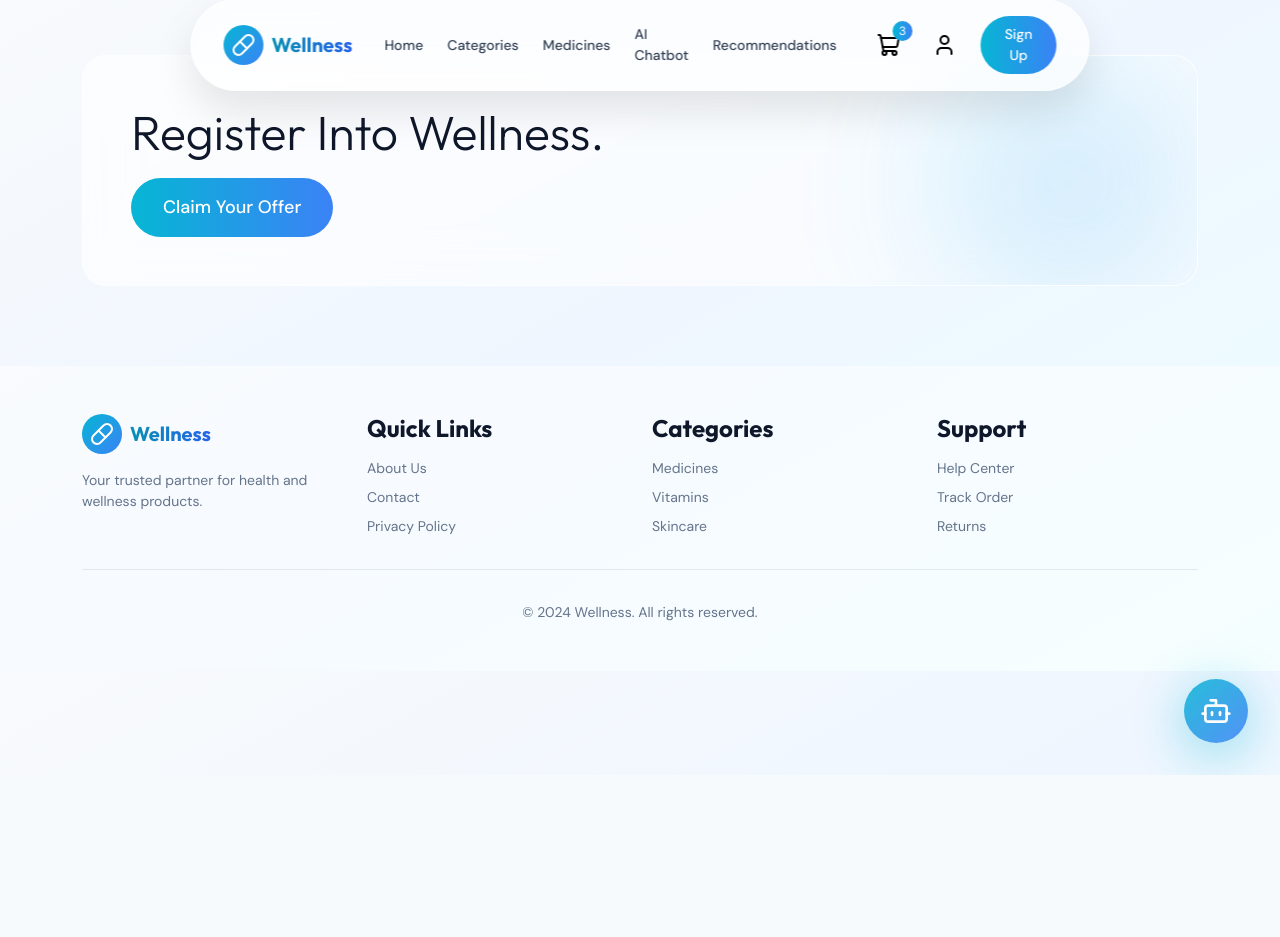
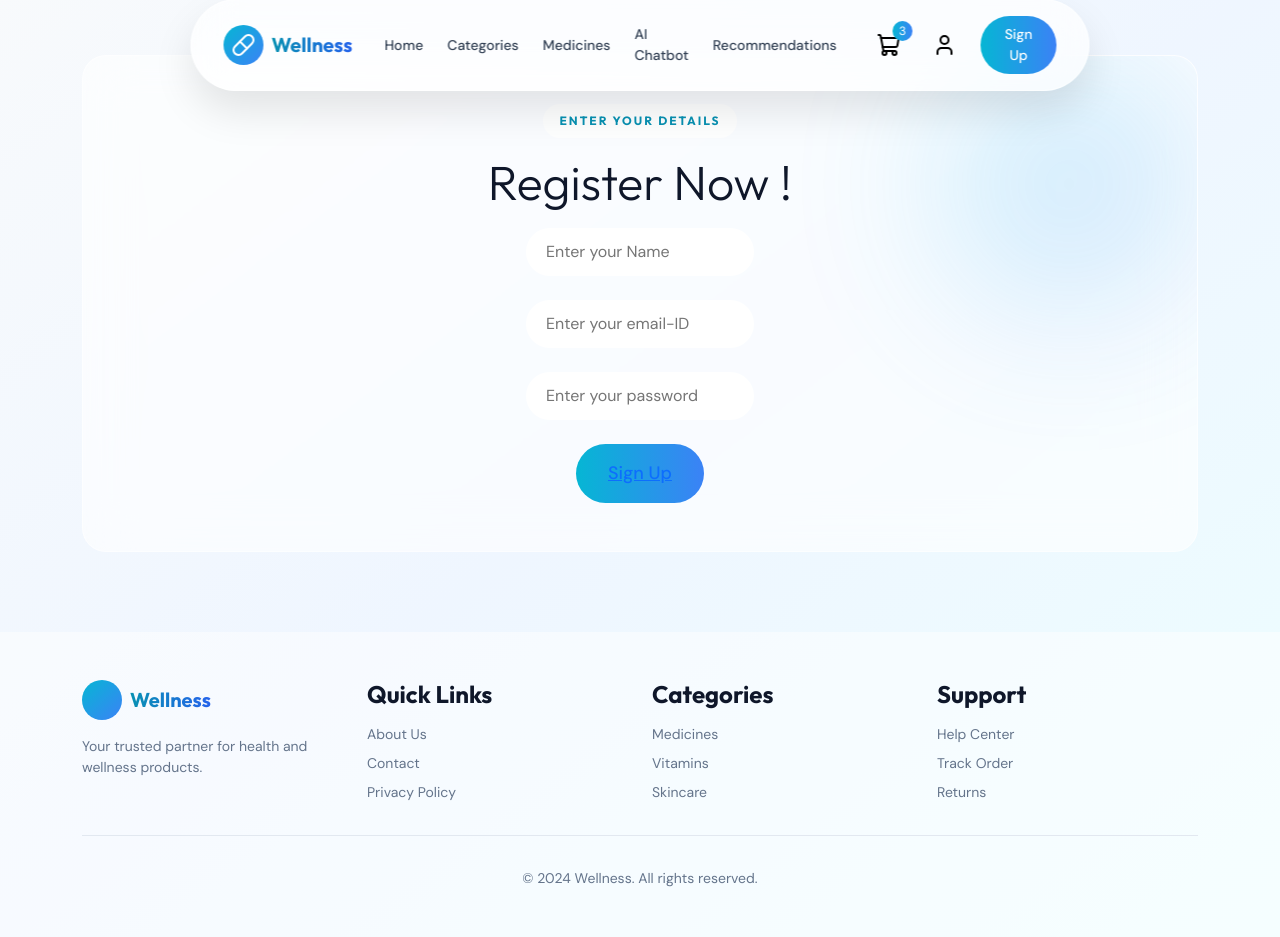
Before and after one commit to Aaryakalariya/Wellnes, a Flask app: page /register in a window 1280 px wide. Shown: the part 25-962 px from the top of the page. Before the commit the page ends 800 px from the top, so only its background shows below. Run offline with Flask 3, Linux system fonts and the light colour scheme.

Commit message:
register page

```diff
--- a/templates/register.html
+++ b/templates/register.html
@@ -2,8 +2,7 @@
 <html lang="en">
 <head>
     <meta charset="UTF-8">
-    <title>Registration Page </title>
-
+    <title>Log in page</title>
     <!-- Google Fonts -->
     <link href="https://fonts.googleapis.com/css2?family=DM+Sans:opsz,wght@9..40,100..1000&family=Outfit:wght@100..900&display=swap" rel="stylesheet">
 
@@ -19,6 +18,8 @@
     <script src="{{ url_for('static', filename='js/script.js') }}"></script>
 </head>
 <body>
+
+   <!-- Floating Glass Navbar -->
     <nav id="mainNavbar" class="navbar-floating" data-testid="main-navbar">
         <div class="navbar-glass">
             <div class="navbar-content">
@@ -69,24 +70,35 @@
         </div>
     </div>
 
-
 <section id="recommendations" class="offers-section">
-
-    <div class="container">
+        <div class="container" align="center">
             <div class="offer-card-glass">
                 <div class="offer-blob"></div>
                 <div class="offer-content">
                     <div class="offer-text">
+                        <span class="offer-badge">Enter your details</span>
 
-                        <h2 class="offer-title">Register Into Wellness.</h2>
+                        <h2 class="offer-title">Register Now !</h2>
+                         <input type="text" placeholder="Enter your Name"
+                               style="border-radius:50px; padding:12px 20px; border:none;">
+                        <br><br>
+                        <input type="email" placeholder="Enter your email-ID"
+                               style="border-radius:50px; padding:12px 20px; border:none;">
+                        <br><br>
+                        <input type="password" placeholder="Enter your password"
+                               style="border-radius:50px; padding:12px 20px; border:none;">
+                        <br><br>
 
-                        <button class="btn-offer" data-testid="claim-offer-button">Claim Your Offer</button>
+
+                        <button class="btn-offer" data-testid="claim-offer-button"> <a href="#"> Sign Up </a> </button>
                     </div>
                 </div>
             </div>
         </div>
-
     </section>
+<script>
+lucide.createIcons();
+</script>
 
 <!-- Footer -->
     <footer class="footer">
@@ -131,26 +143,5 @@
             </div>
         </div>
     </footer>
-
-    <!-- Floating AI Chatbot Button -->
-    <button class="chatbot-float" data-testid="floating-chatbot-button">
-        <i data-lucide="bot" class="chatbot-icon"></i>
-    </button>
-
-    <!-- jQuery -->
-    <script src="https://code.jquery.com/jquery-3.7.1.min.js"></script>
-
-    <!-- Bootstrap JS -->
-    <script src="https://cdn.jsdelivr.net/npm/bootstrap@5.3.2/dist/js/bootstrap.bundle.min.js"></script>
-
-    <!-- Custom JS -->
-    <script src="script.js"></script>
-
-    <!-- Initialize Lucide Icons -->
-    <script>
-        lucide.createIcons();
-    </script>
-
-
 </body>
 </html>
```
Lines whose indentation alone changed are shown as unchanged.
